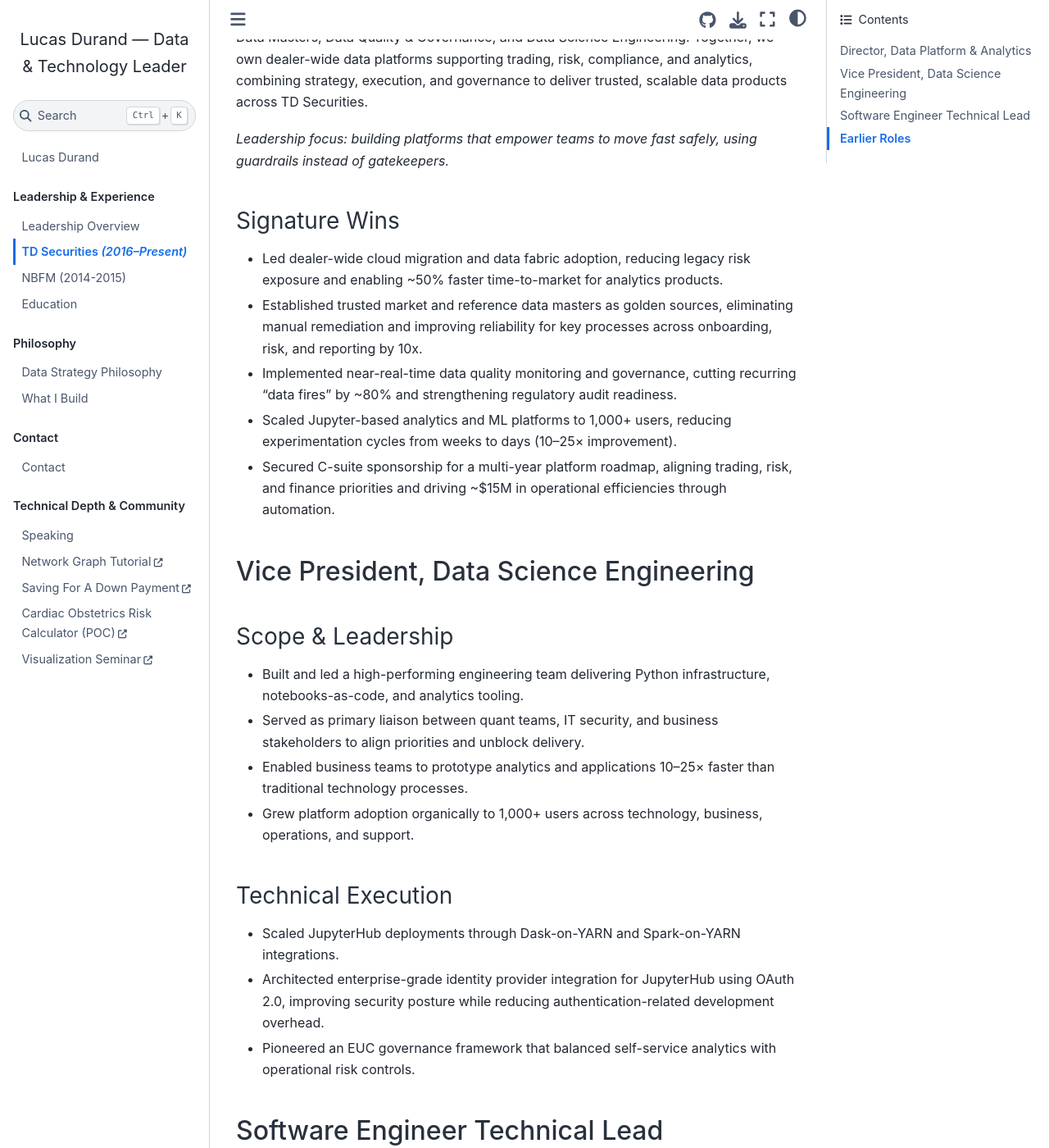
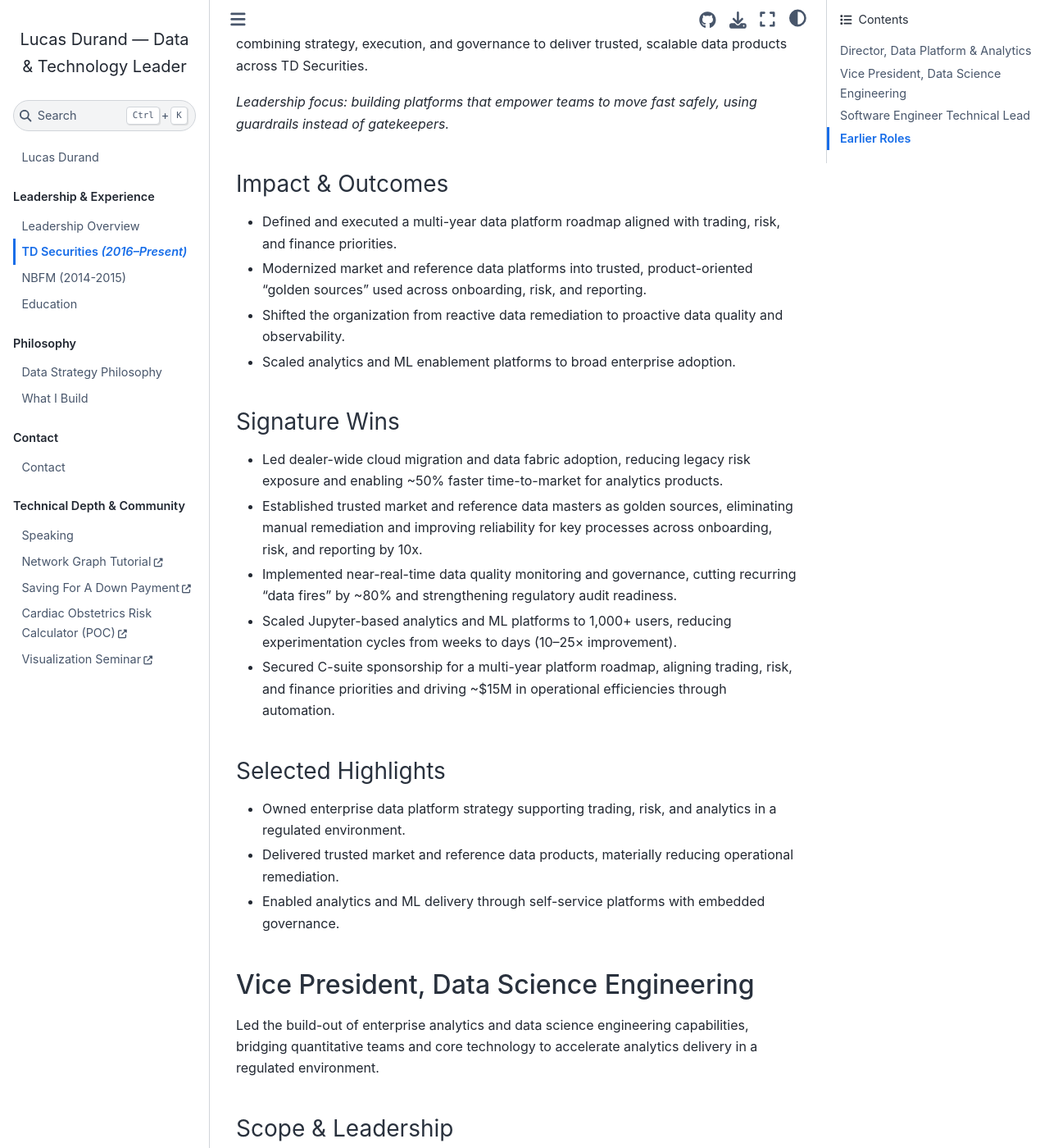
Before and after one commit to lucasdurand/lucasdurand, a Jupyter Book: the page built from work/td.md, in a window 1280 px wide and 1400 px high, scrolled down 453 px. Shown: the whole window at 82% size. Built offline with Jupyter Book 1.0.4 settings and Sphinx 7.4.7 and the Sphinx Book theme 1.1.4, drawn with Linux system fonts in a browser that asks for light colours; nearby versions of some CDN libraries; pages that are not in the unit, such as notebooks, are missing from menus; comment, search, counter and statistics services are not loaded; some of the changed text lies outside the part shown.

Commit message:
Support building Resume or Site with different conditional content

```diff
--- a/_config.yml
+++ b/_config.yml
@@ -35,15 +35,21 @@
   use_repository_button: true
 
 sphinx:
+  local_extensions:
+    jb_flags: _ext
+    only_heading_html: _ext
+  extra_extensions:
+    - jb_flags
+    - only_heading_html
   config:
     site: true
+    resume: false
     html_js_files:
     - https://cdnjs.cloudflare.com/ajax/libs/require.js/2.3.4/require.min.js
     - https://kit.fontawesome.com/1e92b0bb3c.js
     html_favicon: home/favicon.ico
     myst_enable_extensions:
     - html_image
+    - colon_fence
     html_title: "Lucas Durand — Data & Technology Leader"
     html_short_title: "Lucas Durand"
-    html_meta:
-      description: "Lucas Durand — strategic data and technology leader building scalable data platforms, driving data strategy, and delivering measurable business outcomes."
--- a/_resume_toc.yml
+++ b/_resume_toc.yml
@@ -4,12 +4,11 @@
 format: jb-book
 root: home/resume
 parts:
-  - caption: Work Experience
+  - part: Work Experience
     chapters:
-      - file: work/td
-      - file: work/nbfm
-  - caption: Education
+      - file: work/condensed
+      # - file: work/td
+      # - file: work/nbfm
+  - part: Education
     chapters:
-      - file: education/york
-      - file: education/perimeter
-      - file: education/uoft
+      - file: education/condensed
--- a/work/td.md
+++ b/work/td.md
@@ -1,58 +1,82 @@
-# TD Securities _(2016–Present)_
-
-_Technology Leader | Data Platform & Analytics | Data Strategy | Developer Enablement_
+## TD Securities _(2016–Present)_
 
 Progressive technical and leadership roles delivering modern data platforms, analytics, and cloud capabilities within a top global investment bank. Combines deep technical expertise with strategic vision to build scalable, trusted data systems that accelerate business outcomes. Recognized with top-tier awards for transformational contributions.
 
+### Director, Data Platform & Analytics
 
-## Director, Data Platform & Analytics
+:::{only} site
+#### Scope
+:::
 
-### Scope
 I lead a 30+ person organization spanning four teams: Market Data Masters, Reference Data Masters, Data Quality & Governance, and Data Science Engineering. Together, we own dealer-wide data platforms supporting trading, risk, compliance, and analytics, combining strategy, execution, and governance to deliver trusted, scalable data products across TD Securities.
 
 _Leadership focus: building platforms that empower teams to move fast safely, using guardrails instead of gatekeepers._
 
+#### Impact & Outcomes
+- Defined and executed a multi-year data platform roadmap aligned with trading, risk, and finance priorities.
+- Modernized market and reference data platforms into trusted, product-oriented "golden sources" used across onboarding, risk, and reporting.
+- Shifted the organization from reactive data remediation to proactive data quality and observability.
+- Scaled analytics and ML enablement platforms to broad enterprise adoption.
 
-### Signature Wins
+:::{only} site
+#### Signature Wins
+
 - Led dealer-wide cloud migration and data fabric adoption, reducing legacy risk exposure and enabling ~50% faster time-to-market for analytics products.
 - Established trusted market and reference data masters as golden sources, eliminating manual remediation and improving reliability for key processes across onboarding, risk, and reporting by 10x.
 - Implemented near-real-time data quality monitoring and governance, cutting recurring "data fires" by ~80% and strengthening regulatory audit readiness.
 - Scaled Jupyter-based analytics and ML platforms to 1,000+ users, reducing experimentation cycles from weeks to days (10–25× improvement).
 - Secured C-suite sponsorship for a multi-year platform roadmap, aligning trading, risk, and finance priorities and driving ~$15M in operational efficiencies through automation.
+:::
 
-## Vice President, Data Science Engineering
+:::{only} resume
+#### Selected Highlights
+- Owned enterprise data platform strategy supporting trading, risk, and analytics in a regulated environment.
+- Delivered trusted market and reference data products, materially reducing operational remediation.
+- Enabled analytics and ML delivery through self-service platforms with embedded governance.
+:::
 
-### Scope & Leadership
+### Vice President, Data Science Engineering
+
+Led the build-out of enterprise analytics and data science engineering capabilities, bridging quantitative teams and core technology to accelerate analytics delivery in a regulated environment.
+
+:::{only} site
+#### Scope & Leadership
+:::
+
 - Built and led a high-performing engineering team delivering Python infrastructure, notebooks-as-code, and analytics tooling.
-- Served as primary liaison between quant teams, IT security, and business stakeholders to align priorities and unblock delivery.
-- Enabled business teams to prototype analytics and applications 10–25× faster than traditional technology processes.
+- Served as primary liaison between quantitative teams, IT security, and business stakeholders.
+- Enabled analytics delivery 10–25× faster than traditional technology processes.
 - Grew platform adoption organically to 1,000+ users across technology, business, operations, and support.
 
-### Technical Execution
+:::{only} site
+#### Platform & Technical Execution
 - Scaled JupyterHub deployments through Dask-on-YARN and Spark-on-YARN integrations.
 - Architected enterprise-grade identity provider integration for JupyterHub using OAuth 2.0, improving security posture while reducing authentication-related development overhead.
 - Pioneered an EUC governance framework that balanced self-service analytics with operational risk controls.
+:::
 
-## Software Engineer Technical Lead
+### Software Engineer Technical Lead
 
-### Scope & Technical Leadership
+:::{only} site
+#### Scope & Technical Leadership
 
 - Led development of core Python libraries to provide a common interface for common data operations agnostic to the data sources (SQL, Spark, REST API) to kickstart development workflows, particularly for citizen developers
 - Designed scheduling platform for recurring jobs, becoming critical infrastructure for prototyping and EUC processes
 - Created self-service deployment system for analytical applications that empowered business teams across front, middle, and back office to productionize dashboards without engineering support
 
-### Platform & Delivery Impact
+#### Platform Impact
+:::
 
 - Architected TD Securities’ first centralized JupyterHub+ platform (serving [400+] users), reducing prototyping time by 70%.
 - Mentored junior engineers through code reviews and best-practice workshops (adopted org-wide).
 
-### Recognition
+#### Recognition
 
 - **TDS Pinnacle Award of Achievement** (Top 0.1% performance).
 - **TD Vision In Action Award** (1-in-1000 enterprise-wide recognition).
 
-## Earlier Roles
+### Earlier Roles
 
-**Software Engineer**: Bugfixes, enhancements, and early architecture + launch for the TDS Notebooks Platform; spoke at PyCon CA ([talk link](https://2019.pycon.ca/talks/talk-111/)).
+**Software Engineer**: Designed early architecture and launch of the TDS Notebooks Platform; spoke at PyCon CA ([talk link](https://2019.pycon.ca/talks/talk-111/)).
 
 **Quantitative Developer**: Implemented derivatives pricing models, Python integrations for C++ libs, founded "Knowledge Academy" learning series ([GitHub](https://github.com/lucasdurand/Monte-Carlo-Methods)).
```
Also changed, not shown: education/condensed.md (+1 -1 lines), home/contact.md (+2 -16 lines), home/links.md (added, +16 -0 lines), home/resume.md (+4 -8 lines), work/condensed.md (added, +7 -0 lines), work/nbfm.md (+2 -2 lines), 1 other file.
